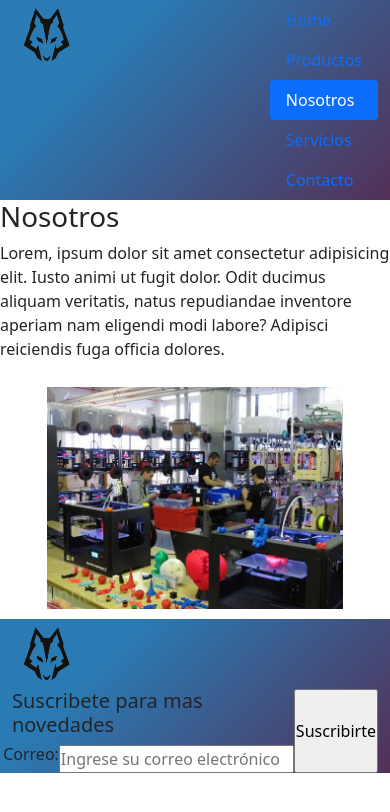
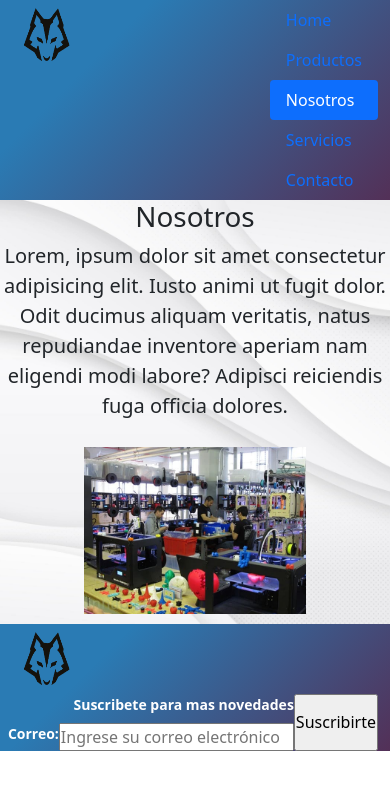
Before and after one commit to CarandoAlexis/Local3d-AlexisCarando, a plain HTML site: page paginas/nosotros.html in a window 390 px wide. Drawn offline with Linux system fonts and the light colour scheme; files whose address does not match are found by name.

Commit message:
pequeñas modificaciones de texto e imagenes en index y nosotros

```diff
--- a/estilos/estilos.css
+++ b/estilos/estilos.css
@@ -16,6 +16,10 @@
 .mainindex__local{
 	text-align: center;
 
+}
+
+.mainindex__texto{
+	font-size: 20px;
 }
 
 .imagen3d{
@@ -97,14 +101,30 @@
 }
 
 /*CSS Nosotros*/
+.mainNosotros{
+	background-image: url("../multimedia/Fondo.jpg");
+    background-repeat:repeat-y;
+    background-position:center;
+    background-size:cover;
+}
+
+.mainNosotros__titulo{
+	text-align: center;
+}
+
+.mainNosotros__descripcion{
+	text-align: center;
+	font-size: 20px;
+}
+
 .mainNosotros__imagen{
 	display: flex;
 	justify-content: center;
 	padding: 10px;
 }
 .mainNosotros__imagen img{
-	width: 80%;
-	height: 80%;
+	width: 60%;
+	height: 60%;
 }
 
 
@@ -129,10 +149,26 @@
 	background-image: linear-gradient(315deg, #bdd4e7 0%, #8693ab 74%);
 }
 
+.texto__susc{
+	font-size: 20px;
+	font-weight: bold;
+}
+
 @media screen and (max-width:768px){
 	.logo{
 		width: 70px;
 		height: 70px;
+	}
+
+	.texto__susc{
+		font-size: 14px;
+		color: white;
+		font-weight: bold;
+	}
+	.correo__susc{
+		font-size: 14px;
+		color: white;
+		font-weight: bold;
 	}
 
 	.header{
--- a/paginas/nosotros.html
+++ b/paginas/nosotros.html
@@ -75,9 +75,9 @@
                 <div class="col col-md-2">
                     <form class="d-flex justify-content-end">
                         <fieldset>
-                            <legend class="h5 d-flex justify-content-end">Suscribete para mas novedades</legend>
+                            <legend class="d-flex justify-content-end texto__susc">Suscribete para mas novedades</legend>
                             <div class="d-flex justify-content-end">
-                                <label for="correo" class="h6">Correo:</label>
+                                <label for="correo" class="correo__susc">Correo:</label>
                                 <input type="text" placeholder="Ingrese su correo electrónico" name="Correo">
                             </div>
                         </fieldset>
```
Also changed, not shown: index.html (+2 -2 lines).
